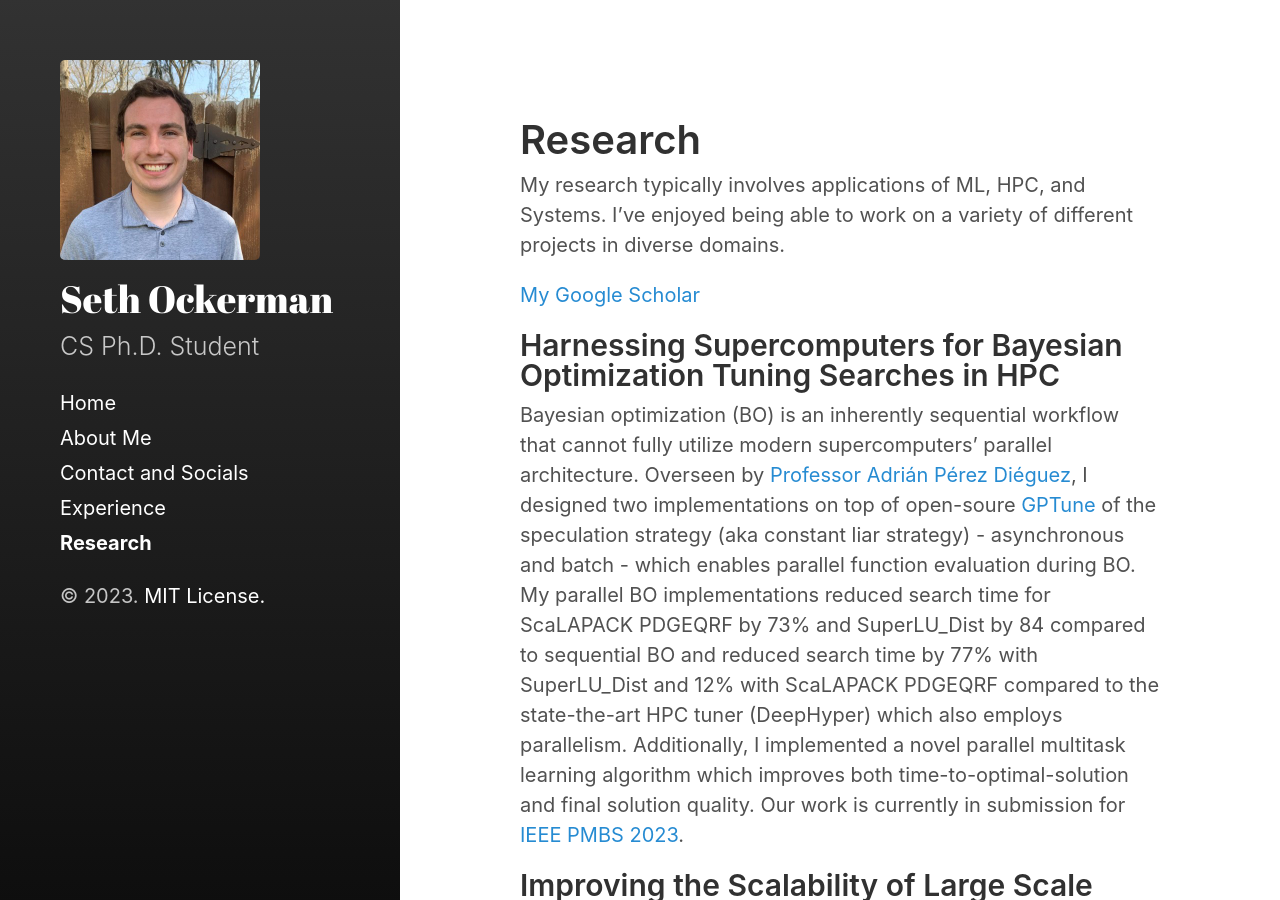
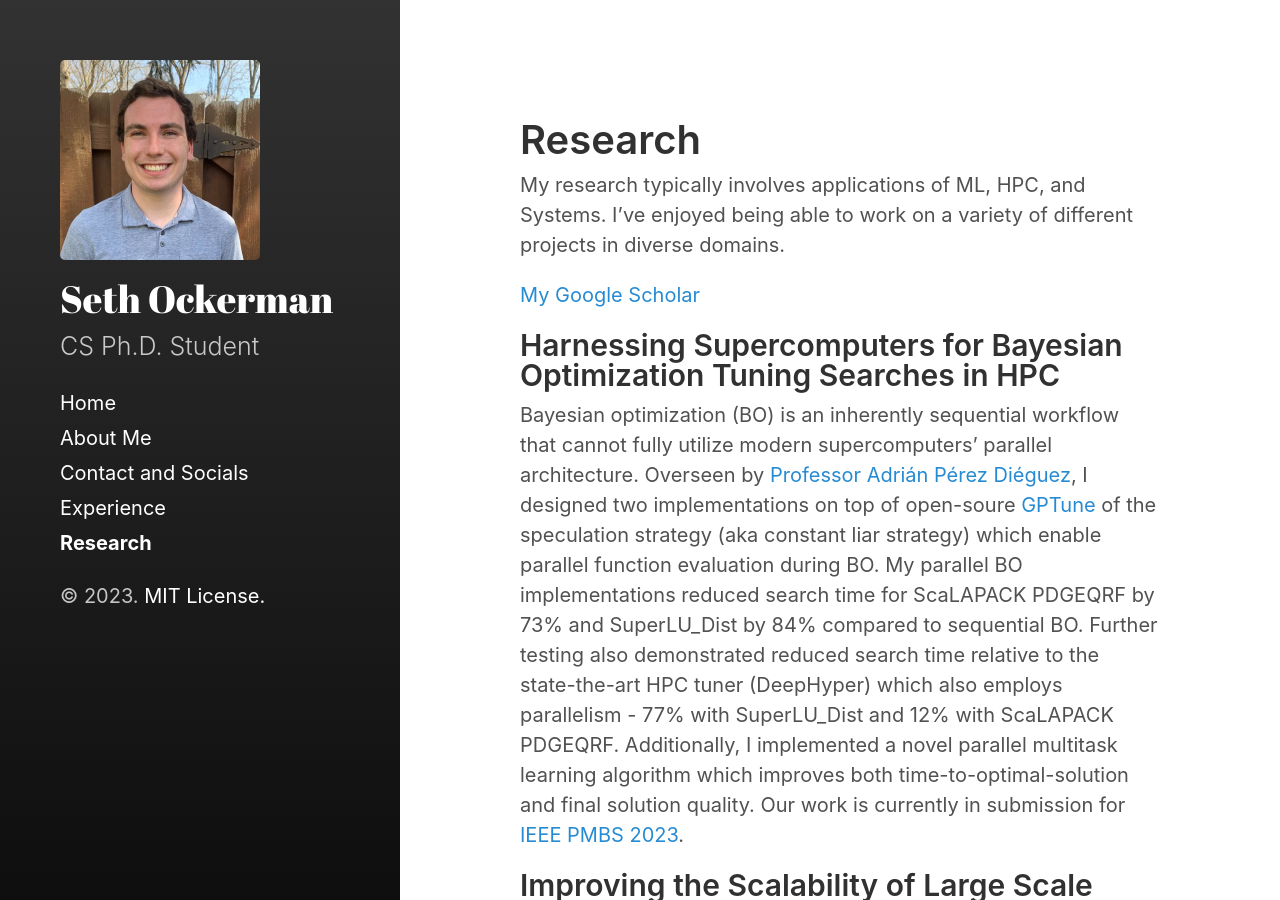
Before and after one commit to OckermanSethGVSU/OckermanSethGVSU.github.io, a Jekyll site: the page built from markdown/research.md, in a window 1280 px wide and 900 px high. Built offline with Jekyll 4.4.1, drawn with Linux system fonts in a browser that asks for light colours.

Commit message:
wording changes

```diff
--- a/markdown/research.md
+++ b/markdown/research.md
@@ -9,7 +9,7 @@ My research typically involves applications of ML, HPC, and Systems. I've enjoye
 
 
 ## Harnessing Supercomputers for Bayesian Optimization Tuning Searches in HPC
-Bayesian optimization (BO) is an inherently sequential workflow that cannot fully utilize modern supercomputers' parallel architecture. Overseen by [Professor Adrián Pérez Diéguez](https://www.linkedin.com/in/aperezdieguez/?originalSubdomain=es){:target="_blank"}, I designed two implementations on top of open-soure [GPTune](https://github.com/gptune/GPTune){:target="_blank"} of the speculation strategy (aka constant liar strategy) - asynchronous and batch - which enables parallel function evaluation during BO. My parallel BO implementations reduced search time for ScaLAPACK PDGEQRF by 73% and SuperLU_Dist by 84 compared to sequential BO and reduced search time by 77% with SuperLU_Dist and 12% with ScaLAPACK PDGEQRF compared to the state-the-art HPC tuner (DeepHyper) which also employs parallelism. Additionally, I implemented a novel parallel multitask learning algorithm which improves both time-to-optimal-solution and final solution quality. Our work is currently in submission for [IEEE PMBS 2023](https://www.dcs.warwick.ac.uk/pmbs/pmbs/PMBS/Welcome.html){:target="_blank"}.
+Bayesian optimization (BO) is an inherently sequential workflow that cannot fully utilize modern supercomputers' parallel architecture. Overseen by [Professor Adrián Pérez Diéguez](https://www.linkedin.com/in/aperezdieguez/?originalSubdomain=es){:target="_blank"}, I designed two implementations on top of open-soure [GPTune](https://github.com/gptune/GPTune){:target="_blank"} of the speculation strategy (aka constant liar strategy) which enable parallel function evaluation during BO. My parallel BO implementations reduced search time for ScaLAPACK PDGEQRF by 73% and SuperLU_Dist by 84% compared to sequential BO. Further testing also demonstrated reduced search time relative to the state-the-art HPC tuner (DeepHyper) which also employs parallelism - 77% with SuperLU_Dist and 12% with ScaLAPACK PDGEQRF. Additionally, I implemented a novel parallel multitask learning algorithm which improves both time-to-optimal-solution and final solution quality. Our work is currently in submission for [IEEE PMBS 2023](https://www.dcs.warwick.ac.uk/pmbs/pmbs/PMBS/Welcome.html){:target="_blank"}.
 
 ## Improving the Scalability of Large Scale Image Processing through HPC
 Overseen by [Professor Brian Haab](https://scholar.google.com/citations?user=mC3JPI8AAAAJ&hl=en){:target="_blank"}, I built a large scale image processing toolkit for biological sliding window analysis. By combining the integral image method with GPU programming, I achieved a speedup of 131,806x on small-scale images and a speedup of 10,901x on large-scale microscopy images compared to the previously used method. Our toolkit is publicly available through the [BioPII](https://github.com/OckermanSethGVSU/Bio-PII){:target="_blank"} PIP package. Our work was recently accepted as a short paper in IEEE CIBCB 2023.
```
Also changed, not shown: 2 other files.
